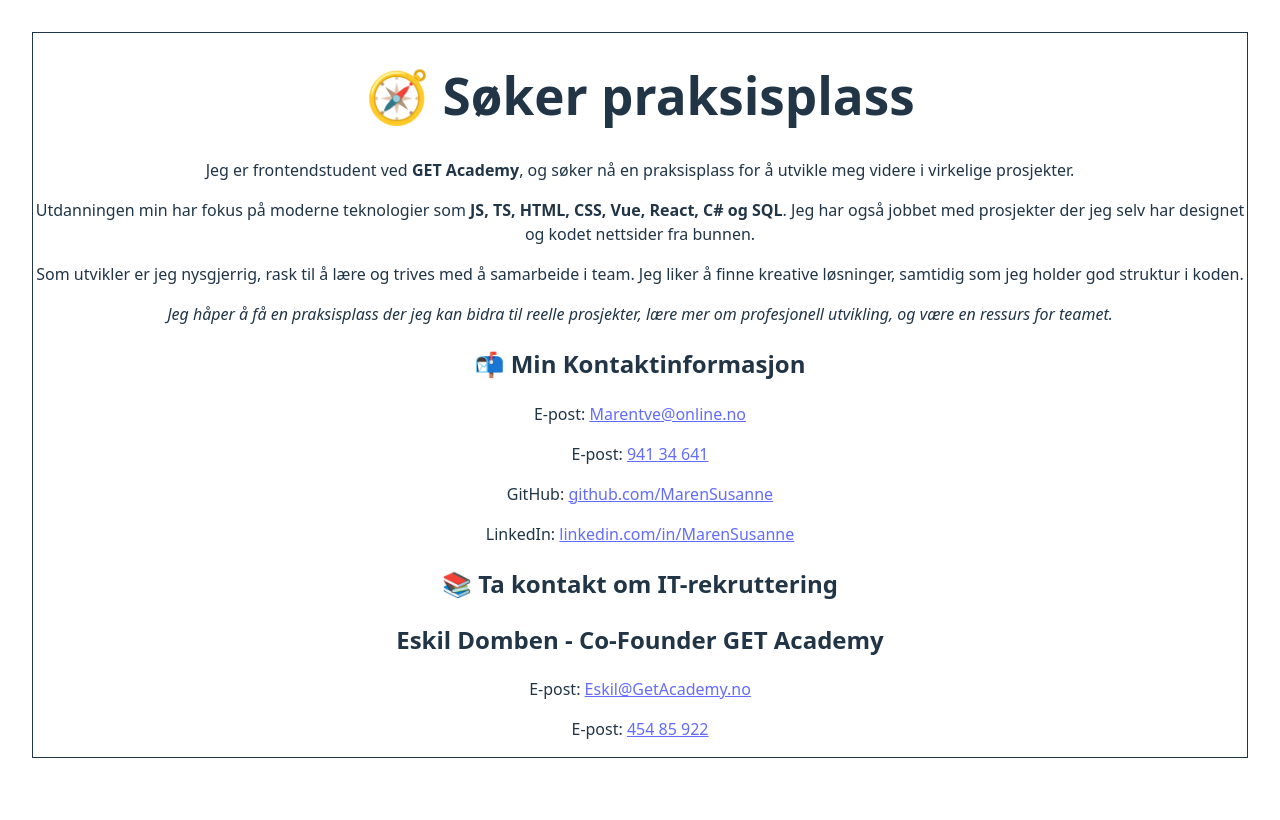
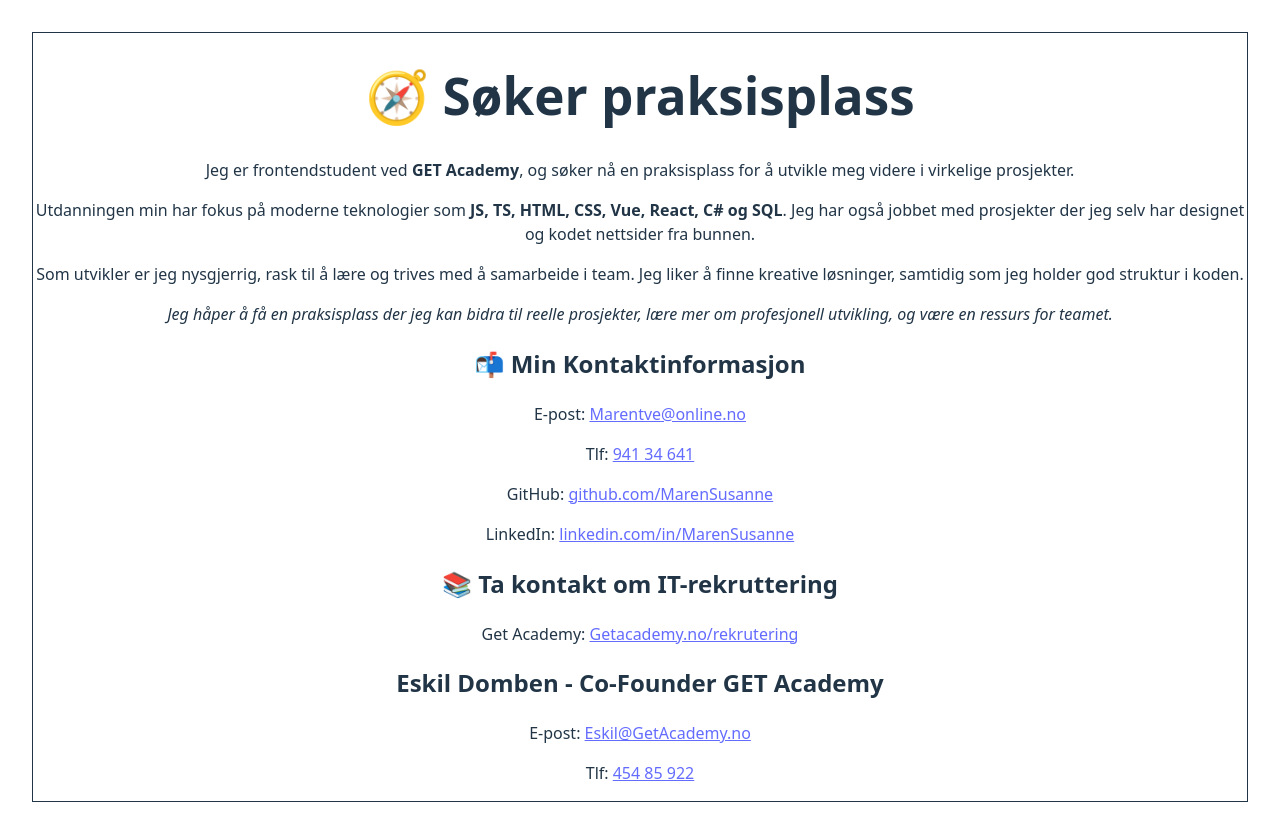
Before and after one commit to MarenSusanne/Dnd-Portfolio, a Vue app: page /Dnd-Portfolio/internship in a window 1280 px wide. Shown: the top 820 px of the page. Built offline with nearby package versions, Linux system fonts and the light colour scheme.

Commit message:
Update Internship.vue
Added info

```diff
--- a/src/components/Internship.vue
+++ b/src/components/Internship.vue
@@ -22,15 +22,16 @@
       <div class="mt-6">
         <h2 class="text-xl font-bold mb-2">📬 Min Kontaktinformasjon</h2>
         <p>E-post: <a href="mailto:marentve@online.no" class="underline text-blue-800">Marentve@online.no</a></p>
-        <p>E-post: <a href="tel:+4794134641" class="underline text-blue-800">941 34 641</a></p>
+        <p>Tlf: <a href="tel:+4794134641" class="underline text-blue-800">941 34 641</a></p>
         <p>GitHub: <a href="https://github.com/MarenSusanne" class="underline text-blue-800" target="_blank">github.com/MarenSusanne</a></p>
         <p>LinkedIn: <a href="https://www.linkedin.com/in/maren-susanne-tveit-70a7b12bb/" class="underline text-blue-800" target="_blank">linkedin.com/in/MarenSusanne</a></p>
       </div>
       <div class="mt-6">
         <h2 class="text-xl font-bold mb-2">📚 Ta kontakt om IT-rekruttering</h2>
+        <p>Get Academy: <a href="https://getacademy.no/it-rekruttering" class="underline text-blue-800" target="_blank">Getacademy.no/rekrutering</a></p>
         <h2 class="text-l font-bold mb-2">Eskil Domben - Co-Founder GET Academy</h2>
         <p>E-post: <a href="mailto:eskil@getacademy.no" class="underline text-blue-800">Eskil@GetAcademy.no</a></p>
-        <p>E-post: <a href="tel:+4745485922" class="underline text-blue-800">454 85 922</a></p>
+        <p>Tlf: <a href="tel:+4745485922" class="underline text-blue-800">454 85 922</a></p>
       </div>
     </div>
   </div>
```
